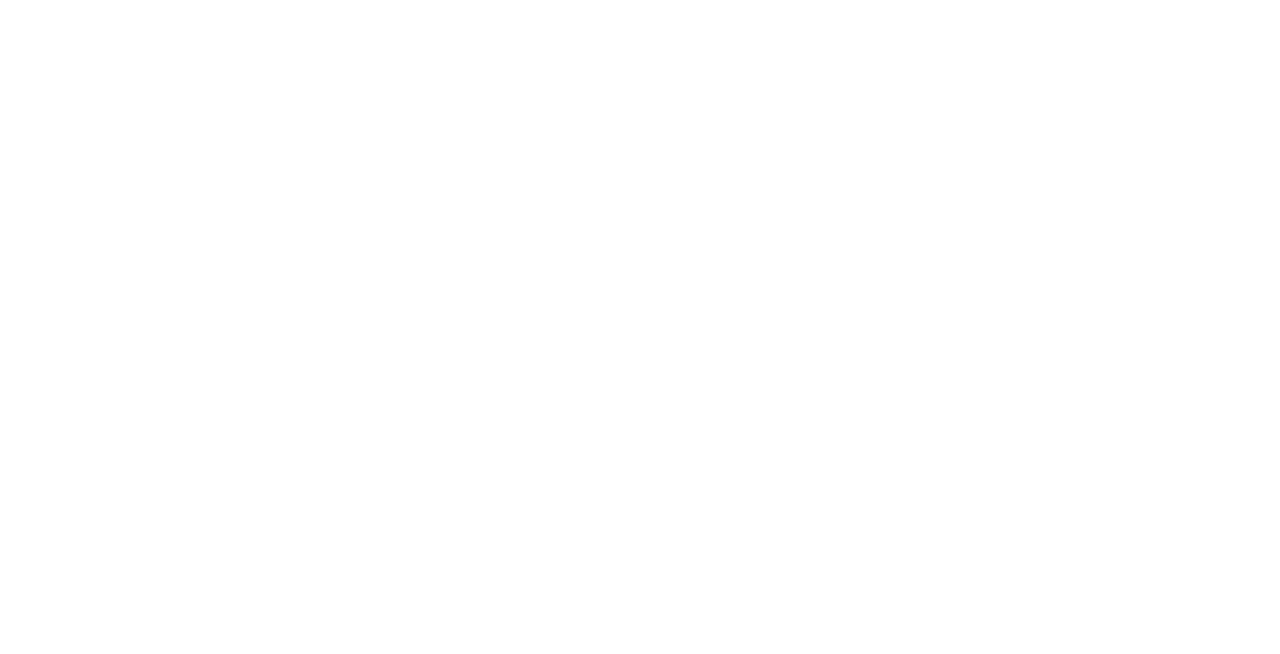
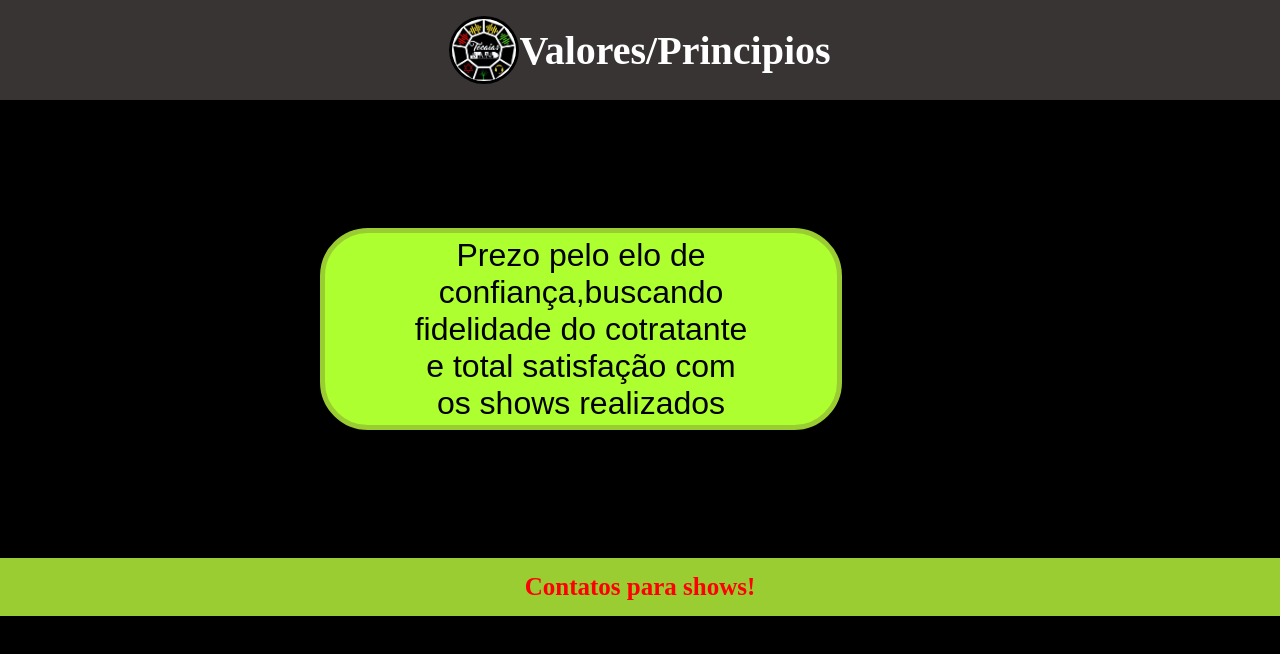
Before and after one commit to Ronald-silva/landing-page-baiano, a plain HTML site: page principle.html in a window 1280 px wide. Drawn offline with Linux system fonts and the light colour scheme.

Commit message:
principios

```diff
--- a/principle.html
+++ b/principle.html
@@ -0,0 +1,94 @@
+<!DOCTYPE html>
+<html lang="pt-br">
+<head>
+    <meta charset="UTF-8">
+    <meta name="viewport" content="width=device-width, initial-scale=1.0">
+    <link rel="shortcut icon" href="images/logo-tocaias.png" type="image/x-icon">
+    <title>Valores</title>
+    <style>
+        *{
+            margin: 0;
+            padding: 0;
+        }
+        body{
+            background-color: black;
+        }
+        header{
+            display: flex;
+            justify-content: center;
+            background-color: rgb(56, 52, 52);
+            align-items: center;
+            padding: 1rem;
+        }
+        img{
+            width: 4rem;
+            border-radius: 50%;
+            border: solid 3px black;
+        }
+        h1{
+            color: white;
+            font-size: 40px;
+        }
+        main{
+            background-color: greenyellow;
+            color: black;
+            display: flex;
+            justify-content: center;
+            width: 40%;
+            margin-left: 20rem;
+            margin-top: 8rem;
+            margin-bottom: 8rem;
+            border: solid 5px yellowgreen;
+            border-radius: 3rem;
+            height: 12rem;
+            text-align: center;
+            align-items: center;
+            font-family: sans-serif;
+            font-size: 2rem;
+        }
+        h2{
+            color: black;
+            display: flex;
+            margin-left: 4.1rem;
+            font-weight: bold;
+
+
+
+        }
+        footer{
+            text-align: center;
+            align-items: center;
+            padding:15px;
+            background-color: yellowgreen;
+        }
+
+        a{
+            color: red;
+            font-size: 25px;
+            text-decoration: none;
+            font-weight: bold;
+        }
+        a:hover{
+            color:darkmagenta;
+            text-decoration: underline;
+        }
+    </style>
+</head>
+<body>
+
+    <header>
+        <img src="images/WhatsApp Image 2023-09-12 at 00.52.49.jpeg" alt="">
+        <h1>Valores/Principios</h1>
+    </header>
+
+    <main>
+        Prezo pelo elo de<br>  confiança,buscando<br> fidelidade do cotratante<br>
+        e total satisfação com<br> os shows realizados
+    </main>
+
+    <footer>
+       <a href="https://api.whatsapp.com/send?phone=5585988368997" target="_blank">Contatos para shows!</a>
+    </footer>
+
+</body>
+</html>
```
Also changed, not shown: service.html (+0 -2 lines).
